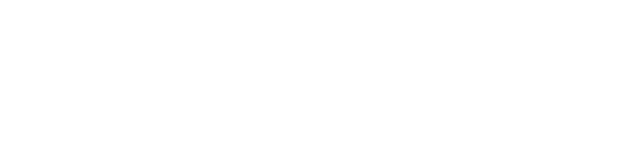
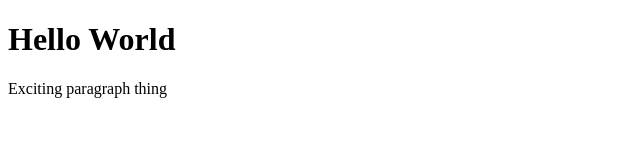
Before and after one commit to sophiab22/iat339-demo, a plain HTML site: page index.html in a window 1280 px wide. Shown: the whole page, without its empty margins (0-640 px from the left). Drawn offline with Linux system fonts and the light colour scheme.

Commit message:
added <h1> and <p>

```diff
--- a/index.html
+++ b/index.html
@@ -4,5 +4,8 @@
 	<title>GIt</title>
 	<meta charset="utf-8">
 	</head>
-	<body></body>
+	<body>
+		<h1>Hello World</h1>
+		<p>Exciting paragraph thing</p>
+	</body>
 	</html>
```
